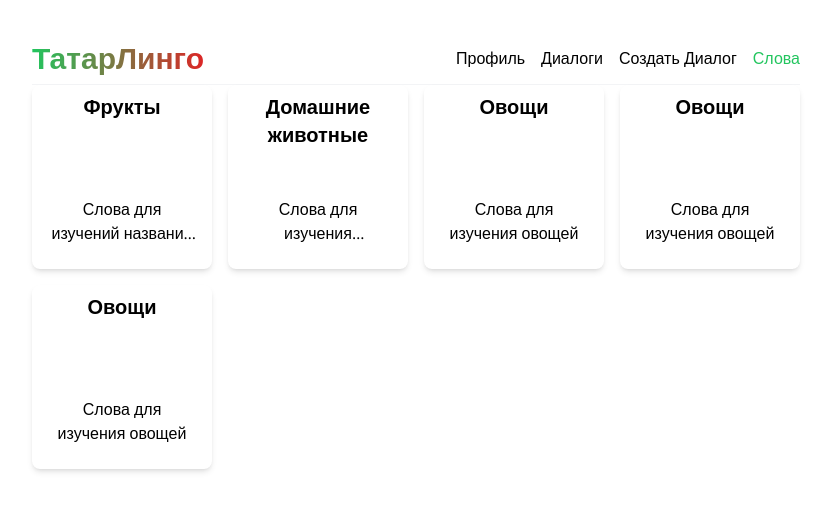
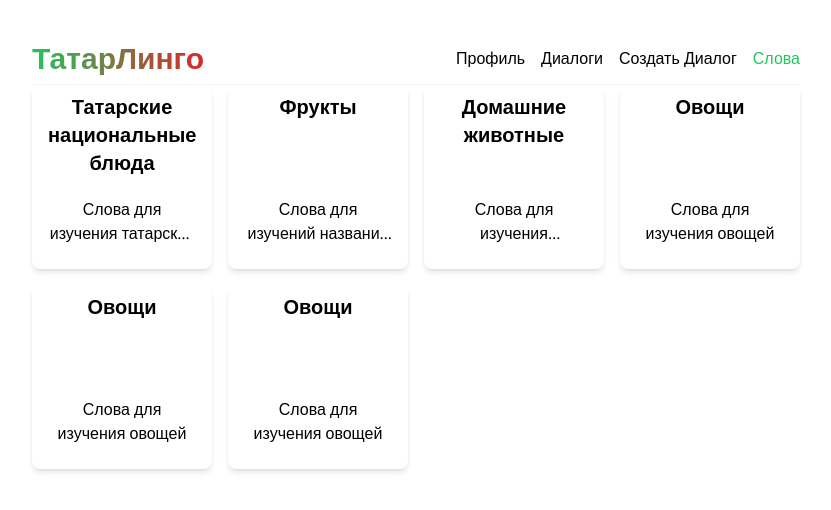
Before and after one commit to nikolina2k/language-app-front, a React (Vite) app: page /word in a window 1280 px wide. Shown: the top 510 px of the page, without its empty margins (224-1055 px from the left). Built offline with nearby package versions, Linux system fonts and the light colour scheme.

Commit message:
Add category for tatar food

```diff
--- a/src/components/Words/Categories.jsx
+++ b/src/components/Words/Categories.jsx
@@ -3,6 +3,11 @@ import React from 'react';
 import { Link } from 'react-router-dom'; // Assuming you are using React Router for navigation
 
 const categories = [
+    {
+        id: 0,
+        title: 'Татарские национальные блюда',
+        description: 'Слова для изучения татарских национальных блюд',
+    },
     {
         id: 1,
         title: 'Фрукты',
```
